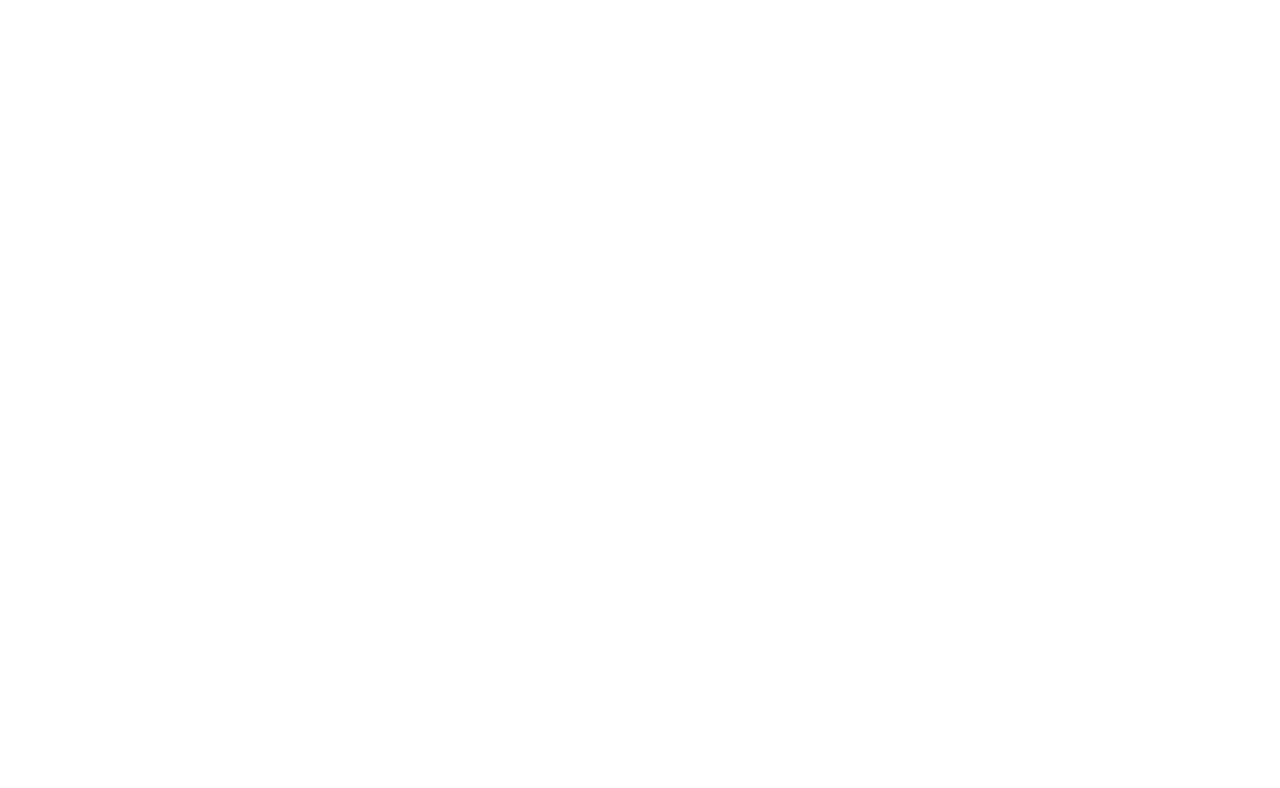
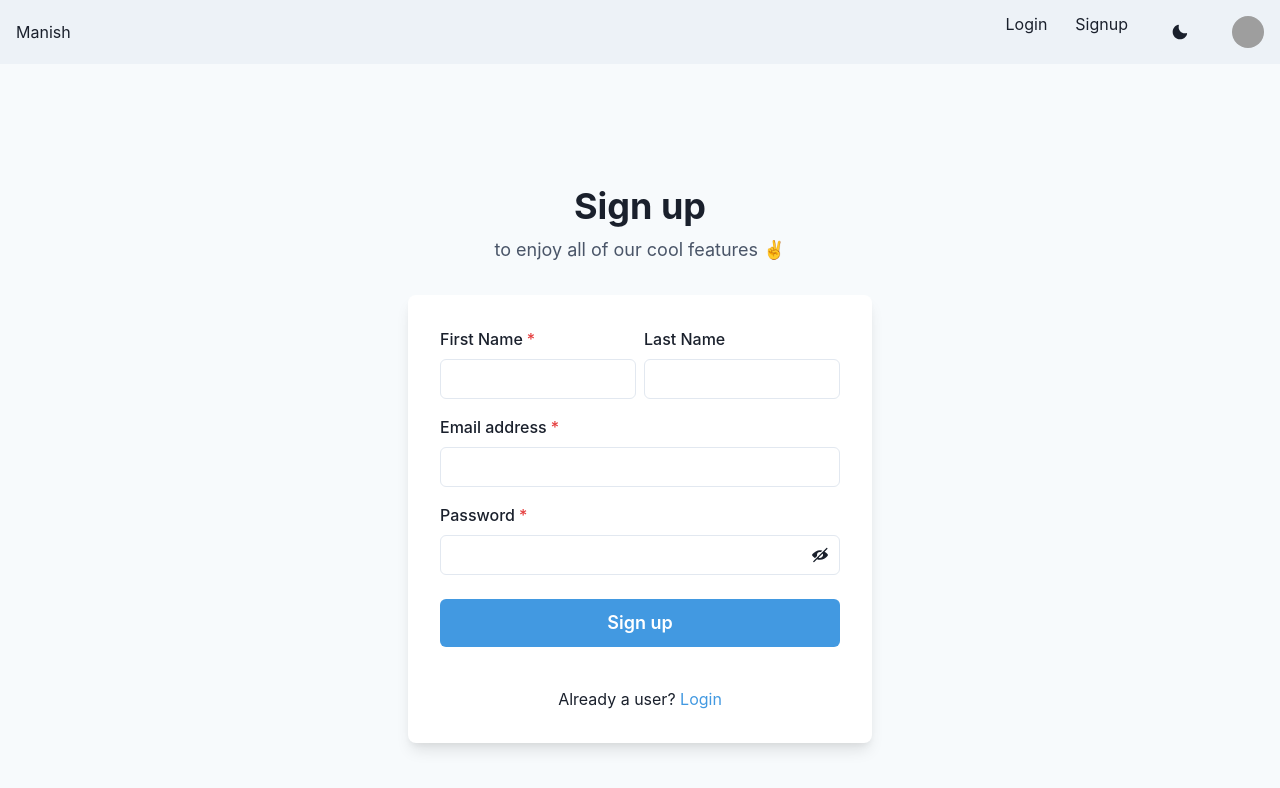
Before and after one commit to moneyforey/fst-random-dial, a React (Create React App) app in the folder frontend/: page /signup in a window 1280 px wide. Shown: the top 788 px of the page. Built offline with nearby package versions, Linux system fonts and the light colour scheme; grey boxes are pictures that could not be loaded.

Commit message:
signup login pages

```diff
--- a/frontend/package.json
+++ b/frontend/package.json
@@ -3,6 +3,7 @@
   "version": "0.1.0",
   "private": true,
   "dependencies": {
+    "@chakra-ui/icons": "^2.0.17",
     "@chakra-ui/react": "^2.5.1",
     "@emotion/react": "^11.10.6",
     "@emotion/styled": "^11.10.6",
--- a/frontend/src/App.js
+++ b/frontend/src/App.js
@@ -1,10 +1,13 @@
 import logo from './logo.svg';
 import './App.css';
+import AllRoutes from './componets/AllRoutes';
+import Navbar from './componets/Navbar';
 
 function App() {
   return (
     <div className="App">
-
+        <Navbar/>
+        <AllRoutes/>
     </div>
   );
 }
--- a/frontend/src/componets/AllRoutes.jsx
+++ b/frontend/src/componets/AllRoutes.jsx
@@ -1,10 +1,14 @@
 import React from 'react';
+import { Route, Routes } from 'react-router-dom';
+import Login from '../pages/Login';
+import Signup from '../pages/Signup';
 
 const AllRoutes = () => {
     return (
-        <div>
-
-        </div>
+        <Routes>
+            <Route path='/signup' element={<Signup/>}/>
+            <Route path='/login' element={<Login/>}/>
+        </Routes>
     );
 };
 
--- a/frontend/src/componets/Navbar.jsx
+++ b/frontend/src/componets/Navbar.jsx
@@ -1,11 +1,89 @@
 import React from 'react';
+import {Link} from 'react-router-dom';
+import {
+  Box,
+  Flex,
+  Avatar,
+  Button,
+  Menu,
+  MenuButton,
+  MenuList,
+  MenuItem,
+  MenuDivider,
+  useDisclosure,
+  useColorModeValue,
+  Stack,
+  useColorMode,
+  Center,
+} from '@chakra-ui/react';
+import { MoonIcon, SunIcon } from '@chakra-ui/icons';
 
-const Navbar = () => {
-    return (
-        <div>
+const NavLink = ({ children }) => (
+  <Link
+    px={2}
+    py={1}
+    rounded={'md'}
+    _hover={{
+      textDecoration: 'none',
+      bg: useColorModeValue('gray.200', 'gray.700'),
+    }}
+    href={'#'}>
+    {children}
+  </Link>
+);
 
-        </div>
-    );
-};
+export default function Navbar() {
+  const { colorMode, toggleColorMode } = useColorMode();
+  const { isOpen, onOpen, onClose } = useDisclosure();
+  return (
+    <>
+      <Box bg={useColorModeValue('gray.100', 'gray.900')} px={4}>
+        <Flex h={16} alignItems={'center'} justifyContent={'space-between'}>
+          <Box>Manish</Box>
 
-export default Navbar;
+          <Flex alignItems={'center'}>
+            <Stack direction={'row'} spacing={7}>
+               <Link to='/login'>Login</Link>
+               <Link to='/signup'>Signup</Link>
+              <Button onClick={toggleColorMode}>
+                {colorMode === 'light' ? <MoonIcon /> : <SunIcon />}
+              </Button>
+
+              <Menu>
+                <MenuButton
+                  as={Button}
+                  rounded={'full'}
+                  variant={'link'}
+                  cursor={'pointer'}
+                  minW={0}>
+                  <Avatar
+                    size={'sm'}
+                    src={'https://avatars.dicebear.com/api/male/username.svg'}
+                  />
+                </MenuButton>
+                <MenuList alignItems={'center'}>
+                  <br />
+                  <Center>
+                    <Avatar
+                      size={'2xl'}
+                      src={'https://avatars.dicebear.com/api/male/username.svg'}
+                    />
+                  </Center>
+                  <br />
+                  <Center>
+                    <p>Username</p>
+                  </Center>
+                  <br />
+                  <MenuDivider />
+                  <MenuItem>Your Servers</MenuItem>
+                  <MenuItem>Account Settings</MenuItem>
+                  <MenuItem>Logout</MenuItem>
+                </MenuList>
+              </Menu>
+            </Stack>
+          </Flex>
+        </Flex>
+      </Box>
+    </>
+  );
+}
--- a/frontend/src/index.js
+++ b/frontend/src/index.js
@@ -3,11 +3,17 @@ import ReactDOM from 'react-dom/client';
 import './index.css';
 import App from './App';
 import reportWebVitals from './reportWebVitals';
+import { ChakraProvider } from '@chakra-ui/react';
+import {BrowserRouter} from 'react-router-dom';
 
 const root = ReactDOM.createRoot(document.getElementById('root'));
 root.render(
   <React.StrictMode>
+    <BrowserRouter>
+    <ChakraProvider>
     <App />
+    </ChakraProvider>
+    </BrowserRouter>
   </React.StrictMode>
 );
 
--- a/frontend/src/pages/Login.jsx
+++ b/frontend/src/pages/Login.jsx
@@ -1,11 +1,68 @@
 import React from 'react';
 
-const Login = () => {
+import {
+    Flex,
+    Box,
+    FormControl,
+    FormLabel,
+    Input,
+    Checkbox,
+    Stack,
+    Link,
+    Button,
+    Heading,
+    Text,
+    useColorModeValue,
+  } from '@chakra-ui/react';
+
+  export default function Login() {
     return (
-        <div>
-
-        </div>
+      <Flex
+        minH={'100vh'}
+        align={'center'}
+        justify={'center'}
+        bg={useColorModeValue('gray.50', 'gray.800')}>
+        <Stack spacing={8} mx={'auto'} maxW={'lg'} py={12} px={6}>
+          <Stack align={'center'}>
+            <Heading fontSize={'4xl'}>Sign in to your account</Heading>
+            <Text fontSize={'lg'} color={'gray.600'}>
+              to enjoy all of our cool <Link color={'blue.400'}>features</Link> ✌️
+            </Text>
+          </Stack>
+          <Box
+            rounded={'lg'}
+            bg={useColorModeValue('white', 'gray.700')}
+            boxShadow={'lg'}
+            p={8}>
+            <Stack spacing={4}>
+              <FormControl id="email">
+                <FormLabel>Email address</FormLabel>
+                <Input type="email" />
+              </FormControl>
+              <FormControl id="password">
+                <FormLabel>Password</FormLabel>
+                <Input type="password" />
+              </FormControl>
+              <Stack spacing={10}>
+                <Stack
+                  direction={{ base: 'column', sm: 'row' }}
+                  align={'start'}
+                  justify={'space-between'}>
+                  <Checkbox>Remember me</Checkbox>
+                  <Link color={'blue.400'}>Forgot password?</Link>
+                </Stack>
+                <Button
+                  bg={'blue.400'}
+                  color={'white'}
+                  _hover={{
+                    bg: 'blue.500',
+                  }}>
+                  Sign in
+                </Button>
+              </Stack>
+            </Stack>
+          </Box>
+        </Stack>
+      </Flex>
     );
-};
-
-export default Login;
+  }
--- a/frontend/src/pages/Signup.jsx
+++ b/frontend/src/pages/Signup.jsx
@@ -1,11 +1,101 @@
 import React from 'react';
 
-const Signup = () => {
+import {
+    Flex,
+    Box,
+    FormControl,
+    FormLabel,
+    Input,
+    InputGroup,
+    HStack,
+    InputRightElement,
+    Stack,
+    Button,
+    Heading,
+    Text,
+    useColorModeValue,
+    Link,
+  } from '@chakra-ui/react';
+  import { useState } from 'react';
+  import { ViewIcon, ViewOffIcon } from '@chakra-ui/icons';
+
+  export default function Signup() {
+    const [showPassword, setShowPassword] = useState(false);
+
     return (
-        <div>
-
-        </div>
+      <Flex
+        minH={'100vh'}
+        align={'center'}
+        justify={'center'}
+        bg={useColorModeValue('gray.50', 'gray.800')}>
+        <Stack spacing={8} mx={'auto'} maxW={'lg'} py={12} px={6}>
+          <Stack align={'center'}>
+            <Heading fontSize={'4xl'} textAlign={'center'}>
+              Sign up
+            </Heading>
+            <Text fontSize={'lg'} color={'gray.600'}>
+              to enjoy all of our cool features ✌️
+            </Text>
+          </Stack>
+          <Box
+            rounded={'lg'}
+            bg={useColorModeValue('white', 'gray.700')}
+            boxShadow={'lg'}
+            p={8}>
+            <Stack spacing={4}>
+              <HStack>
+                <Box>
+                  <FormControl id="firstName" isRequired>
+                    <FormLabel>First Name</FormLabel>
+                    <Input type="text" />
+                  </FormControl>
+                </Box>
+                <Box>
+                  <FormControl id="lastName">
+                    <FormLabel>Last Name</FormLabel>
+                    <Input type="text" />
+                  </FormControl>
+                </Box>
+              </HStack>
+              <FormControl id="email" isRequired>
+                <FormLabel>Email address</FormLabel>
+                <Input type="email" />
+              </FormControl>
+              <FormControl id="password" isRequired>
+                <FormLabel>Password</FormLabel>
+                <InputGroup>
+                  <Input type={showPassword ? 'text' : 'password'} />
+                  <InputRightElement h={'full'}>
+                    <Button
+                      variant={'ghost'}
+                      onClick={() =>
+                        setShowPassword((showPassword) => !showPassword)
+                      }>
+                      {showPassword ? <ViewIcon /> : <ViewOffIcon />}
+                    </Button>
+                  </InputRightElement>
+                </InputGroup>
+              </FormControl>
+              <Stack spacing={10} pt={2}>
+                <Button
+                  loadingText="Submitting"
+                  size="lg"
+                  bg={'blue.400'}
+                  color={'white'}
+                  _hover={{
+                    bg: 'blue.500',
+                  }}>
+                  Sign up
+                </Button>
+              </Stack>
+              <Stack pt={6}>
+                <Text align={'center'}>
+                  Already a user? <Link color={'blue.400'}>Login</Link>
+                </Text>
+              </Stack>
+            </Stack>
+          </Box>
+        </Stack>
+      </Flex>
     );
-};
-
-export default Signup;
+  }
```
Also changed, not shown: 1 other file (tests, documents, lock files or other folders).
